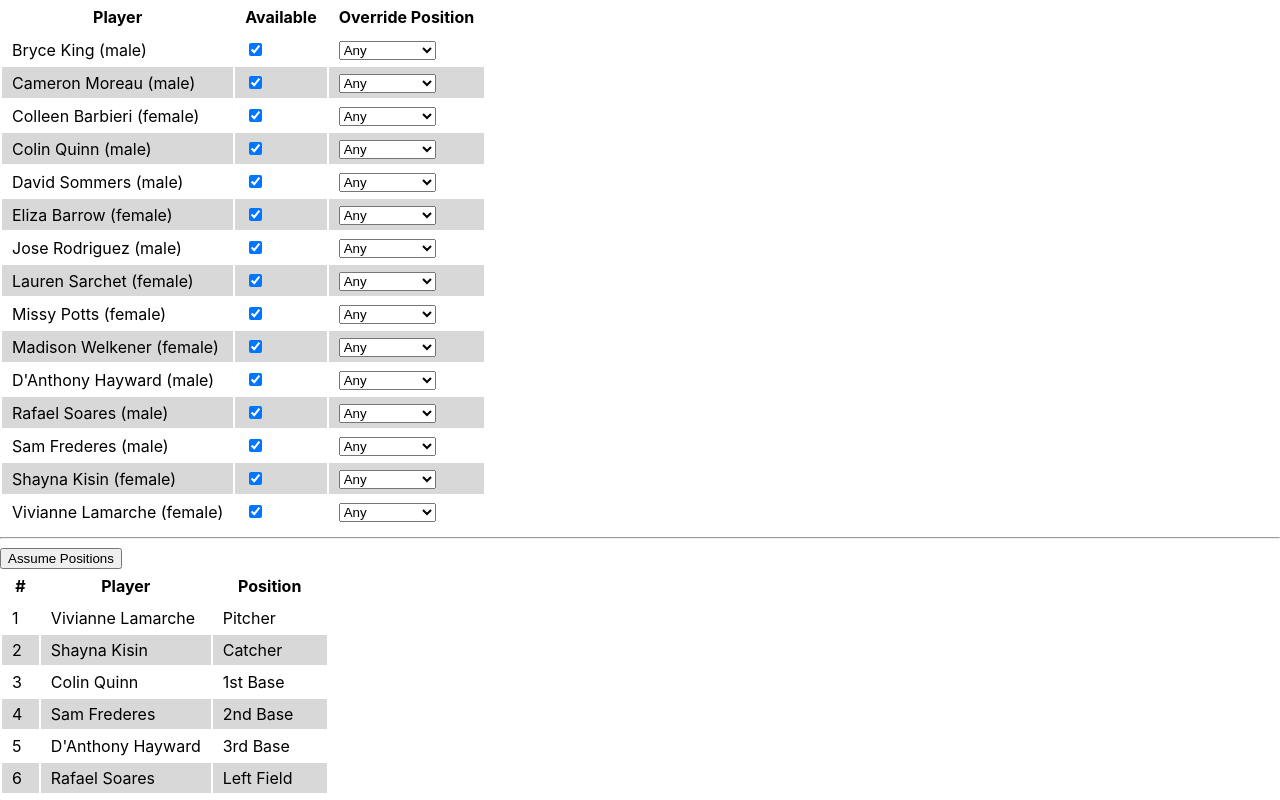
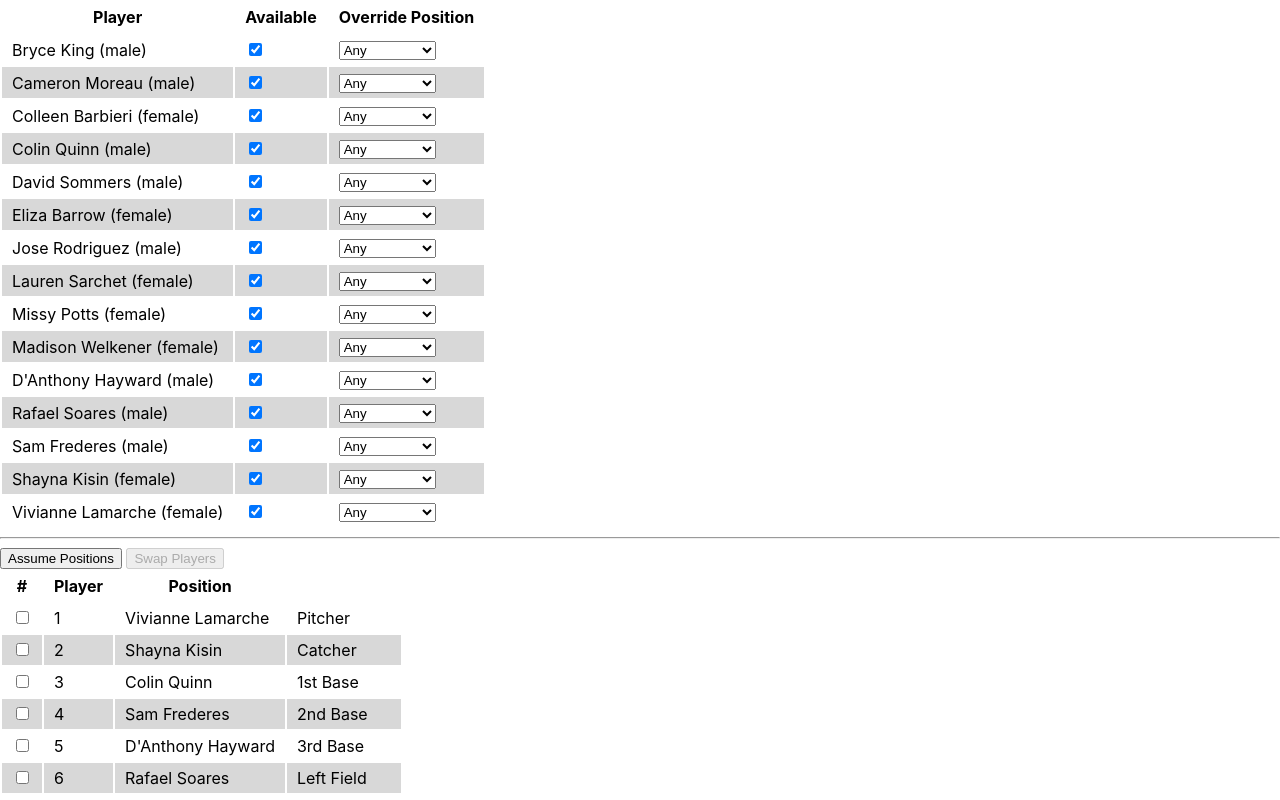
Before and after one commit to cameronmoreau/kickball, a React (Create React App) app: page / in a window 1280 px wide. Both pictures are taken after a click on the button "Assume Positions". Shown: the top 800 px of the page. Built offline with nearby package versions, Linux system fonts and the light colour scheme.

Commit message:
add player swap

```diff
--- a/src/App.tsx
+++ b/src/App.tsx
@@ -13,6 +13,7 @@ function App() {
     PLAYERS.map((p) => ({ ...p, available: true }))
   );
 
+  const [selected, setSelected] = useState<Set<number>>(new Set());
   const [positions, setPositions] = useState<ActivePlayerOutcome[]>([]);
 
   const onGeneratePositions = useCallback(() => {
@@ -41,6 +42,41 @@ function App() {
     [players]
   );
 
+  const onSelectedChanged = useCallback(
+    (idx: number, s: boolean) => {
+      const temp = new Set([...Array.from(selected)]);
+      if (s) {
+        temp.add(idx);
+      } else {
+        temp.delete(idx);
+      }
+
+      setSelected(temp);
+    },
+    [selected]
+  );
+
+  const onPlayerSwap = useCallback(() => {
+    const [a, b] = Array.from(selected);
+    const temp = [...positions];
+
+    const tp = {
+      name: positions[a].name,
+      gender: positions[a].gender,
+    };
+
+    temp[a].name = positions[b].name;
+    temp[a].gender = positions[b].gender;
+
+    temp[b] = {
+      ...positions[b],
+      ...tp,
+    };
+
+    setPositions(temp);
+    setSelected(new Set());
+  }, [selected, positions]);
+
   return (
     <div className="App">
       <PlayersTable
@@ -50,8 +86,17 @@ function App() {
         onOverrideChanged={onOverrideChanged}
       />
       <hr />
-      <button onClick={onGeneratePositions}>Assume Positions</button>
-      {positions.length > 0 && <PositionsTable positions={positions} />}
+      <button onClick={onGeneratePositions}>Assume Positions</button>{" "}
+      <button onClick={onPlayerSwap} disabled={selected.size !== 2}>
+        Swap Players
+      </button>
+      {positions.length > 0 && (
+        <PositionsTable
+          positions={positions}
+          selectedIndexes={selected}
+          onSelectChanged={onSelectedChanged}
+        />
+      )}
     </div>
   );
 }
--- a/src/components/PositionsTable.tsx
+++ b/src/components/PositionsTable.tsx
@@ -4,6 +4,8 @@ import { ActivePlayerOutcome } from "../types";
 
 type Props = {
   positions: ActivePlayerOutcome[];
+  selectedIndexes: Set<number>;
+  onSelectChanged: (idx: number, selected: boolean) => void;
 };
 
 const PositionsTable: React.FC<Props> = (props) => {
@@ -24,6 +26,13 @@ const PositionsTable: React.FC<Props> = (props) => {
               "positions-table--override": !!p.overridePosition,
             })}
           >
+            <td>
+              <input
+                type="checkbox"
+                checked={props.selectedIndexes.has(idx)}
+                onChange={(e) => props.onSelectChanged(idx, e.target.checked)}
+              />
+            </td>
             <td>{idx + 1}</td>
             <td>{p.name}</td>
             <td>{p.recommendedPosition}</td>
```
Also changed, not shown: 1 other file (tests, documents, lock files or other folders).
